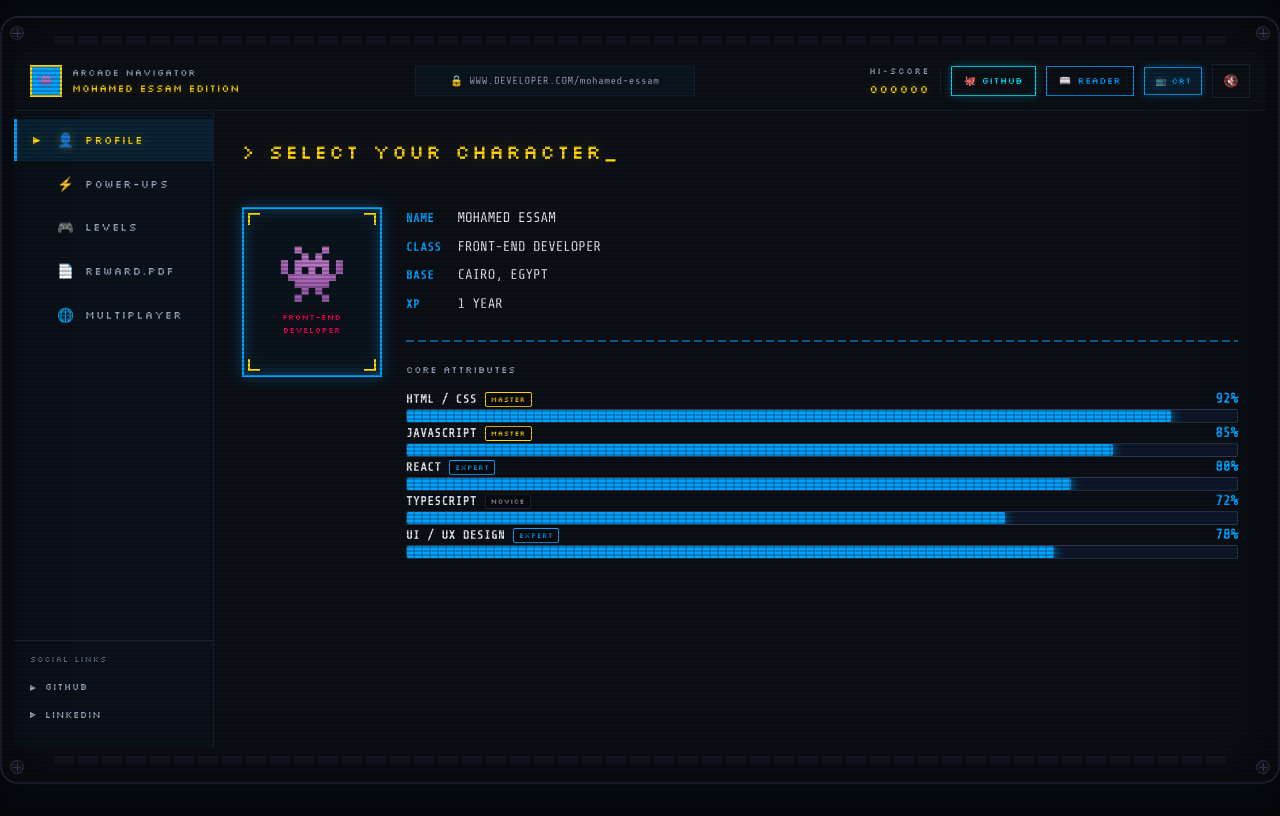
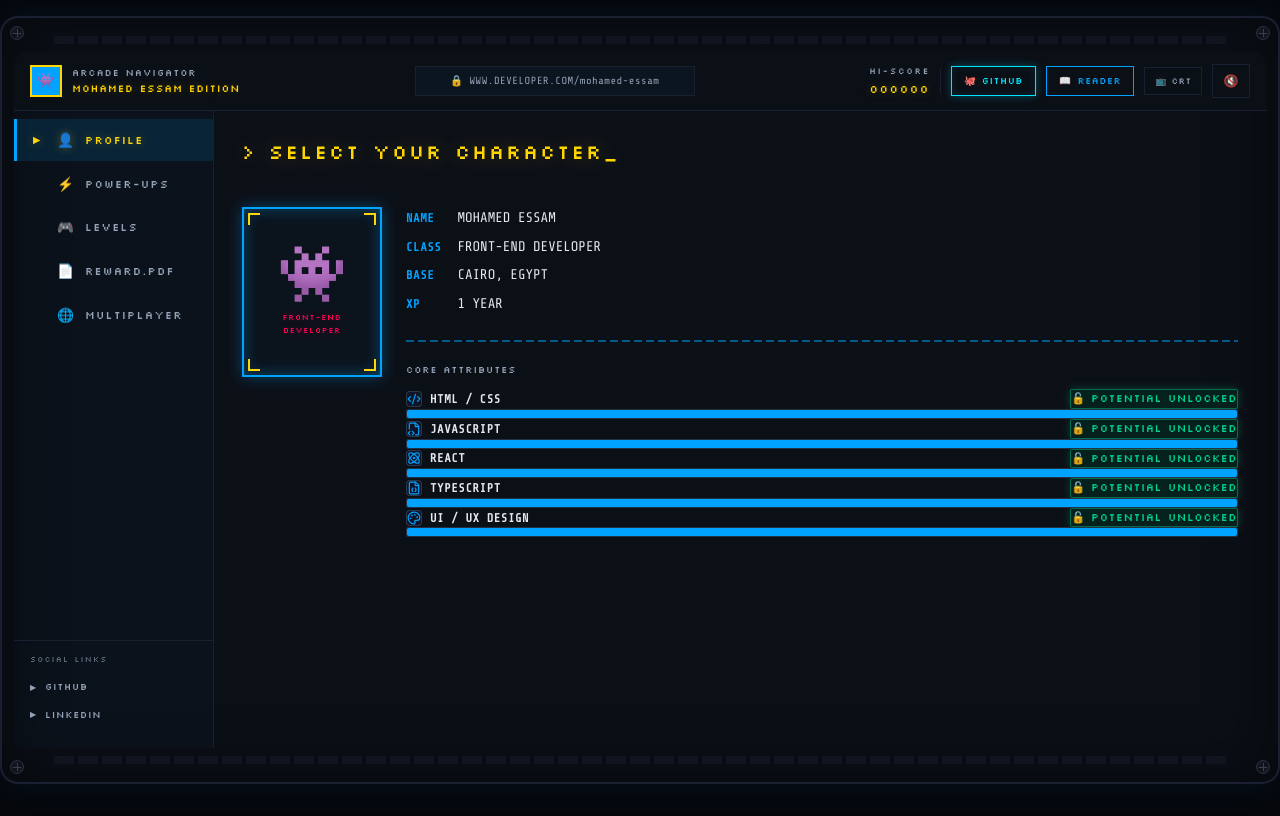
Before and after one commit to mohamedll6okgfl/MY-PORTOFOLIO, a React (Vite) app: page / in a window 1280 px wide. Built offline with nearby package versions, Linux system fonts and the light colour scheme.

Commit message:
potential

```diff
--- a/package.json
+++ b/package.json
@@ -12,6 +12,7 @@
   "dependencies": {
     "@tailwindcss/vite": "^4.3.3",
     "framer-motion": "^12.42.2",
+    "lucide-react": "^1.26.0",
     "react": "^19.2.7",
     "react-dom": "^19.2.7",
     "tailwindcss": "^4.3.3",
--- a/src/components/sections/ProfileSection.tsx
+++ b/src/components/sections/ProfileSection.tsx
@@ -113,9 +113,8 @@ export default function ProfileSection() {
           </div>
           {STATS.map((stat, i) => (
             <StatBar
-              key={stat.label}
-              label={stat.label}
-              value={stat.value}
+              key={stat.name}
+              skill={stat}
               delay={i * 100}
             />
           ))}
--- a/src/components/sections/SkillsSection.tsx
+++ b/src/components/sections/SkillsSection.tsx
@@ -69,8 +69,7 @@ export default function SkillsSection() {
                 {skills.map((skill, i) => (
                   <StatBar
                     key={skill.name}
-                    label={skill.name.toUpperCase()}
-                    value={skill.level}
+                    skill={skill}
                     color={meta.color}
                     delay={i * 80}
                   />
--- a/src/components/shared/CRTOverlay.tsx
+++ b/src/components/shared/CRTOverlay.tsx
@@ -1,9 +1,8 @@
 import { useAppStore } from '../../store/appStore';
 
 /**
- * CRTOverlay — Full-screen CRT scanline effect overlay.
- * Rendered when crtEnabled is true and mode is 'arcade'.
- * pointer-events: none so it doesn't block interaction.
+ * CRTOverlay — Full-screen subtle CRT scanline overlay.
+ * Ultra-low opacity so content remains 100% crisp and readable.
  */
 export default function CRTOverlay() {
   const crtEnabled = useAppStore((s) => s.crtEnabled);
@@ -19,15 +18,14 @@ export default function CRTOverlay() {
         inset: 0,
         zIndex: 9999,
         pointerEvents: 'none',
+        opacity: 0.03,
         background: `repeating-linear-gradient(
           to bottom,
           transparent,
           transparent 2px,
-          rgba(0, 0, 0, 0.12) 2px,
-          rgba(0, 0, 0, 0.12) 4px
+          rgba(0, 0, 0, 0.2) 2px,
+          rgba(0, 0, 0, 0.2) 4px
         )`,
-        mixBlendMode: 'multiply',
-        animation: 'crt-subtle-flicker 4s ease-in-out infinite',
       }}
     />
   );
--- a/src/components/shared/StatBar.tsx
+++ b/src/components/shared/StatBar.tsx
@@ -1,93 +1,96 @@
 import { useEffect, useRef, useState } from 'react';
+import {
+  Code2, FileCode2, Atom, FileJson, Palette,
+  Sparkles, GitBranch, Zap, Layout, Terminal,
+  Gauge, ShieldCheck,
+} from 'lucide-react';
+import type { Skill } from '../../data/content';
+
+// Static icon map — only bundles icons actually used (tree-shake friendly)
+const ICON_MAP: Record<string, React.ElementType> = {
+  Code2, FileCode2, Atom, FileJson, Palette,
+  Sparkles, GitBranch, Zap, Layout, Terminal,
+  Gauge, ShieldCheck,
+};
 
 interface StatBarProps {
-  label: string;
-  value: number;   // 0–100
-  color?: string;   // bar fill color
-  delay?: number;   // animation delay in ms
+  skill?: Skill;
+  label?: string;
+  iconName?: string;
+  isUnlocked?: boolean;
+  color?: string;
+  delay?: number;
 }
 
 /**
- * StatBar — Reusable fill bar with high-contrast Retro Arcade styling.
- * Track: bg-slate-900 border border-slate-700/80 shadow-inner
- * Fill: Vibrant neon color with glowing box-shadow and pixel segment accents.
- * Displays retro pixel skill level badges (NOVICE, EXPERT, MASTER).
+ * StatBar — Retro Arcade Skill item component.
+ * Clean layout: [Icon + Skill Name] on left, unified [🔓 POTENTIAL UNLOCKED] on right.
+ * Full 100% mastery bar fill for all unlocked skills with high contrast.
  */
-export default function StatBar({ label, value, color, delay = 0 }: StatBarProps) {
-  const [width, setWidth] = useState(0);
+export default function StatBar({
+  skill,
+  label,
+  iconName,
+  isUnlocked = true,
+  color,
+  delay = 0,
+}: StatBarProps) {
+  const [filled, setFilled] = useState(false);
   const ref = useRef<HTMLDivElement>(null);
 
+  const skillName = skill?.name || label || '';
+  const iconKey = skill?.iconName || iconName || 'Code2';
+  const unlocked = skill !== undefined ? skill.isUnlocked : isUnlocked;
+
   useEffect(() => {
-    // Reset to 0 then animate to target value on mount/nav
-    setWidth(0);
+    setFilled(false);
     const timer = setTimeout(() => {
-      setWidth(value);
+      setFilled(true);
     }, delay + 50);
 
     return () => clearTimeout(timer);
-  }, [value, delay]);
+  }, [delay]);
 
   const barColor = color || 'var(--blue)';
 
-  // Retro skill tier badge classification
-  const getBadge = (val: number) => {
-    if (val >= 85) return { text: 'MASTER', color: 'var(--yellow)', border: 'var(--yellow)' };
-    if (val >= 75) return { text: 'EXPERT', color: 'var(--blue)', border: 'var(--blue)' };
-    return { text: 'NOVICE', color: 'var(--slate)', border: 'var(--bezel-border)' };
-  };
-
-  const badge = getBadge(value);
+  // Static icon lookup with fallback to Code2
+  const IconComponent = ICON_MAP[iconKey] || Code2;
 
   return (
     <div ref={ref} className="mb-3.5 w-full">
-      {/* Label + Badge + value row */}
-      <div className="flex justify-between items-center mb-1.5">
+      {/* Header Row: [Icon + Skill Name] — [🔓 POTENTIAL UNLOCKED] */}
+      <div className="flex items-center justify-between mb-1.5 flex-wrap gap-1">
+
+        {/* LEFT: Icon + Skill Name only */}
         <div className="flex items-center gap-2">
+          <div
+            className="flex items-center justify-center p-1 rounded bg-slate-900/90 border border-slate-700/80 shrink-0"
+            style={{ color: barColor }}
+          >
+            <IconComponent size={14} className="shrink-0" />
+          </div>
           <span className="font-body text-xs font-semibold text-gray-200 tracking-wider">
-            {label}
-          </span>
-          <span
-            style={{
-              fontFamily: 'var(--font-display)',
-              fontSize: '0.45rem',
-              color: badge.color,
-              border: `1px solid ${badge.border}`,
-              padding: '1px 5px',
-              letterSpacing: '0.08em',
-              background: 'rgba(0,0,0,0.4)',
-              borderRadius: 2,
-            }}
-          >
-            {badge.text}
+            {skillName}
           </span>
         </div>
-        <span
-          className="font-body text-sm font-bold"
-          style={{ color: barColor }}
-        >
-          {value}%
-        </span>
+
+        {/* RIGHT: Unified POTENTIAL UNLOCKED status badge */}
+        <div className="flex items-center gap-1.5 text-[10px] md:text-[11px] font-pixel text-emerald-400 border border-emerald-500/50 bg-emerald-950/60 px-2 py-0.5 rounded-sm shadow-[0_0_8px_rgba(16,185,129,0.3)] shrink-0">
+          <span>{unlocked ? '🔓' : '🔒'}</span>
+          <span className="tracking-wider">{unlocked ? 'POTENTIAL UNLOCKED' : 'LOCKED'}</span>
+        </div>
       </div>
 
-      {/* CONTAINER (Track) */}
-      <div className="w-full h-3.5 bg-slate-900 border border-slate-700/80 rounded-sm overflow-hidden p-[1px] relative shadow-inner">
-        {/* FILLED PROGRESS BAR */}
+      {/* Full mastery progress bar track */}
+      <div className="w-full h-2.5 bg-slate-900 border border-slate-700/60 rounded-sm overflow-hidden p-[1px] relative shadow-inner">
         <div
-          className="h-full rounded-sm relative transition-all duration-1000 ease-out"
+          className="h-full rounded-sm transition-all duration-1000 ease-out"
           style={{
-            width: `${width}%`,
+            width: filled ? '100%' : '0%',
             backgroundColor: barColor,
-            boxShadow: `0 0 12px ${barColor}`,
+            boxShadow: `0 0 8px ${barColor}`,
           }}
-        >
-          {/* Pixel segments overlay inside fill bar */}
-          <div
-            className="absolute inset-0"
-            style={{
-              background: 'repeating-linear-gradient(to right, transparent 0px, transparent 6px, rgba(0,0,0,0.2) 6px, rgba(0,0,0,0.2) 8px)',
-            }}
-          />
-        </div>
+        />
       </div>
     </div>
   );
--- a/src/data/content.ts
+++ b/src/data/content.ts
@@ -10,16 +10,13 @@ export type Player = {
   highScore: number;
 };
 
-export type Stat = {
-  label: string;
-  value: number; // 0–100
-};
-
-export type Skill = {
+export interface Skill {
   name: string;
-  level: number; // 0–100
-  category: string;
-};
+  rank: 'MASTER' | 'EXPERT' | 'NOVICE';
+  category: 'FRONTEND' | 'TOOLS' | 'CRAFT';
+  iconName: string;
+  isUnlocked: boolean;
+}
 
 export type Project = {
   title: string;
@@ -39,34 +36,34 @@ export const PLAYER: Player = {
   highScore: 128500,
 };
 
-// ── Core Attribute Bars (Profile Section) ──
-export const STATS: Stat[] = [
-  { label: 'HTML / CSS', value: 92 },
-  { label: 'JAVASCRIPT', value: 85 },
-  { label: 'REACT', value: 80 },
-  { label: 'TYPESCRIPT', value: 72 },
-  { label: 'UI / UX DESIGN', value: 78 },
+// ── Core Attribute Skill Items (Profile Section) ──
+export const STATS: Skill[] = [
+  { name: 'HTML / CSS', rank: 'MASTER', category: 'FRONTEND', iconName: 'Code2', isUnlocked: true },
+  { name: 'JAVASCRIPT', rank: 'MASTER', category: 'FRONTEND', iconName: 'FileCode2', isUnlocked: true },
+  { name: 'REACT', rank: 'EXPERT', category: 'FRONTEND', iconName: 'Atom', isUnlocked: true },
+  { name: 'TYPESCRIPT', rank: 'EXPERT', category: 'FRONTEND', iconName: 'FileJson', isUnlocked: true },
+  { name: 'UI / UX DESIGN', rank: 'EXPERT', category: 'CRAFT', iconName: 'Palette', isUnlocked: true },
 ];
 
 // ── Skills Inventory (Power-Ups Section) ──
 export const SKILLS: Skill[] = [
   // Frontend
-  { name: 'HTML5 & CSS3', level: 92, category: 'FRONTEND' },
-  { name: 'JavaScript (ES6+)', level: 85, category: 'FRONTEND' },
-  { name: 'React', level: 80, category: 'FRONTEND' },
-  { name: 'TypeScript', level: 72, category: 'FRONTEND' },
-  { name: 'Tailwind CSS', level: 85, category: 'FRONTEND' },
-  { name: 'Framer Motion', level: 70, category: 'FRONTEND' },
+  { name: 'HTML5 & CSS3', rank: 'MASTER', category: 'FRONTEND', iconName: 'Code2', isUnlocked: true },
+  { name: 'JavaScript (ES6+)', rank: 'MASTER', category: 'FRONTEND', iconName: 'FileCode2', isUnlocked: true },
+  { name: 'React', rank: 'EXPERT', category: 'FRONTEND', iconName: 'Atom', isUnlocked: true },
+  { name: 'TypeScript', rank: 'EXPERT', category: 'FRONTEND', iconName: 'FileJson', isUnlocked: true },
+  { name: 'Tailwind CSS', rank: 'MASTER', category: 'FRONTEND', iconName: 'Palette', isUnlocked: true },
+  { name: 'Framer Motion', rank: 'EXPERT', category: 'FRONTEND', iconName: 'Sparkles', isUnlocked: true },
   // Tools
-  { name: 'Git & GitHub', level: 82, category: 'TOOLS' },
-  { name: 'Vite / Webpack', level: 75, category: 'TOOLS' },
-  { name: 'Figma', level: 78, category: 'TOOLS' },
-  { name: 'VS Code', level: 90, category: 'TOOLS' },
+  { name: 'Git & GitHub', rank: 'EXPERT', category: 'TOOLS', iconName: 'GitBranch', isUnlocked: true },
+  { name: 'Vite / Webpack', rank: 'EXPERT', category: 'TOOLS', iconName: 'Zap', isUnlocked: true },
+  { name: 'Figma', rank: 'EXPERT', category: 'TOOLS', iconName: 'Layout', isUnlocked: true },
+  { name: 'VS Code', rank: 'MASTER', category: 'TOOLS', iconName: 'Terminal', isUnlocked: true },
   // Craft
-  { name: 'Responsive Design', level: 90, category: 'CRAFT' },
-  { name: 'CSS Animations', level: 85, category: 'CRAFT' },
-  { name: 'Performance Tuning', level: 72, category: 'CRAFT' },
-  { name: 'Accessibility (a11y)', level: 75, category: 'CRAFT' },
+  { name: 'Responsive Design', rank: 'MASTER', category: 'CRAFT', iconName: 'Layout', isUnlocked: true },
+  { name: 'CSS Animations', rank: 'MASTER', category: 'CRAFT', iconName: 'Sparkles', isUnlocked: true },
+  { name: 'Performance Tuning', rank: 'EXPERT', category: 'CRAFT', iconName: 'Gauge', isUnlocked: true },
+  { name: 'Accessibility (a11y)', rank: 'EXPERT', category: 'CRAFT', iconName: 'ShieldCheck', isUnlocked: true },
 ];
 
 // ── Project Cartridges (Levels Section) ──
--- a/src/index.css
+++ b/src/index.css
@@ -98,26 +98,10 @@ label, select, [tabindex]:not([tabindex="-1"]) {
 }
 
 /* ═══════════════════════════════════════════════════════════
-   CRT SCANLINE OVERLAY (Arcade Mode only)
+   CRT SCANLINE OVERLAY (Arcade Mode — ultra-subtle / disabled)
    ═══════════════════════════════════════════════════════════ */
 
 .crt-scanlines::after {
-  content: '';
-  position: fixed;
-  inset: 0;
-  pointer-events: none;
-  z-index: 9999;
-  background: repeating-linear-gradient(
-    to bottom,
-    transparent,
-    transparent 2px,
-    rgba(0, 0, 0, 0.12) 2px,
-    rgba(0, 0, 0, 0.12) 4px
-  );
-  mix-blend-mode: multiply;
-}
-
-[data-mode="reader"] .crt-scanlines::after {
   display: none;
 }
 
--- a/src/store/appStore.ts
+++ b/src/store/appStore.ts
@@ -44,7 +44,7 @@ const getStoredCRT = (): boolean => {
     const stored = localStorage.getItem('arcade_crt_enabled');
     if (stored !== null) return stored === 'true';
   } catch {}
-  return true; // CRT on by default in arcade mode
+  return false; // CRT off by default for crisp clarity
 };
 
 export const useAppStore = create<AppState>((set) => ({
```
Also changed, not shown: 1 other file (tests, documents, lock files or other folders).
